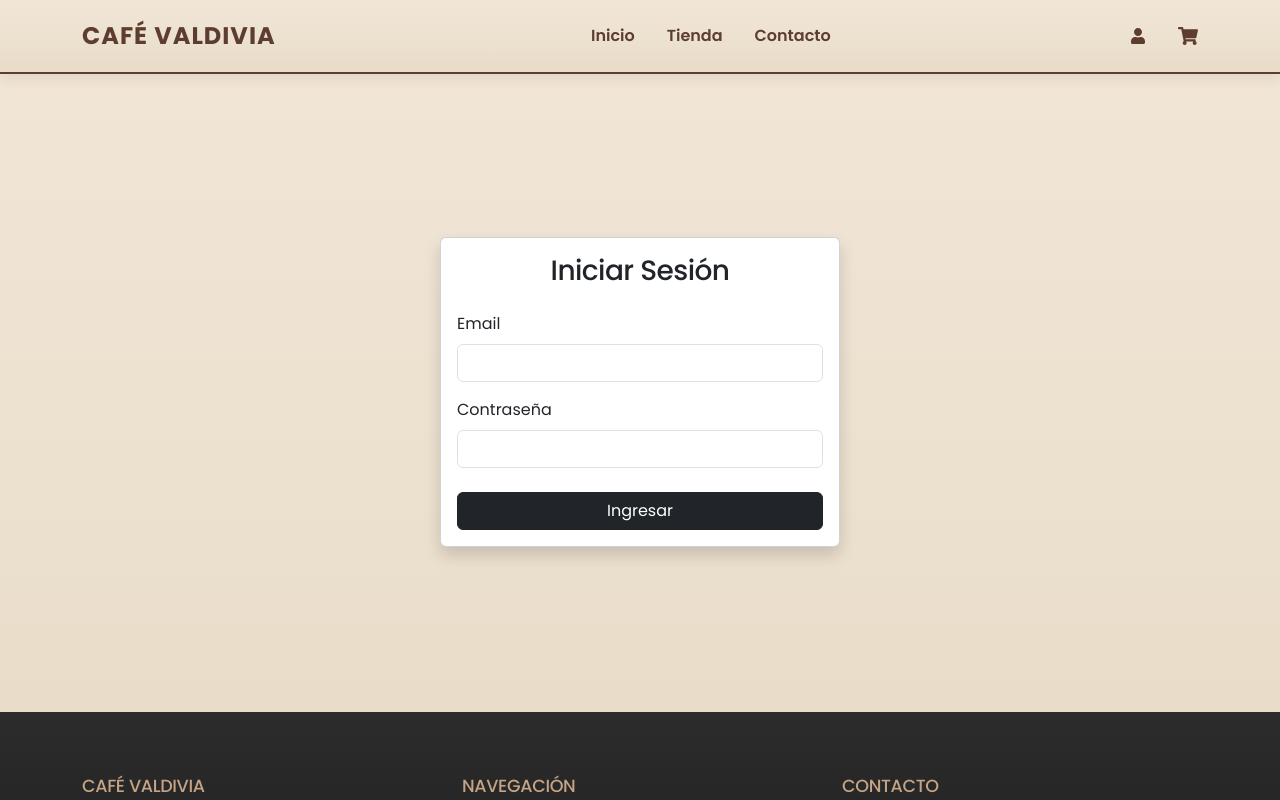
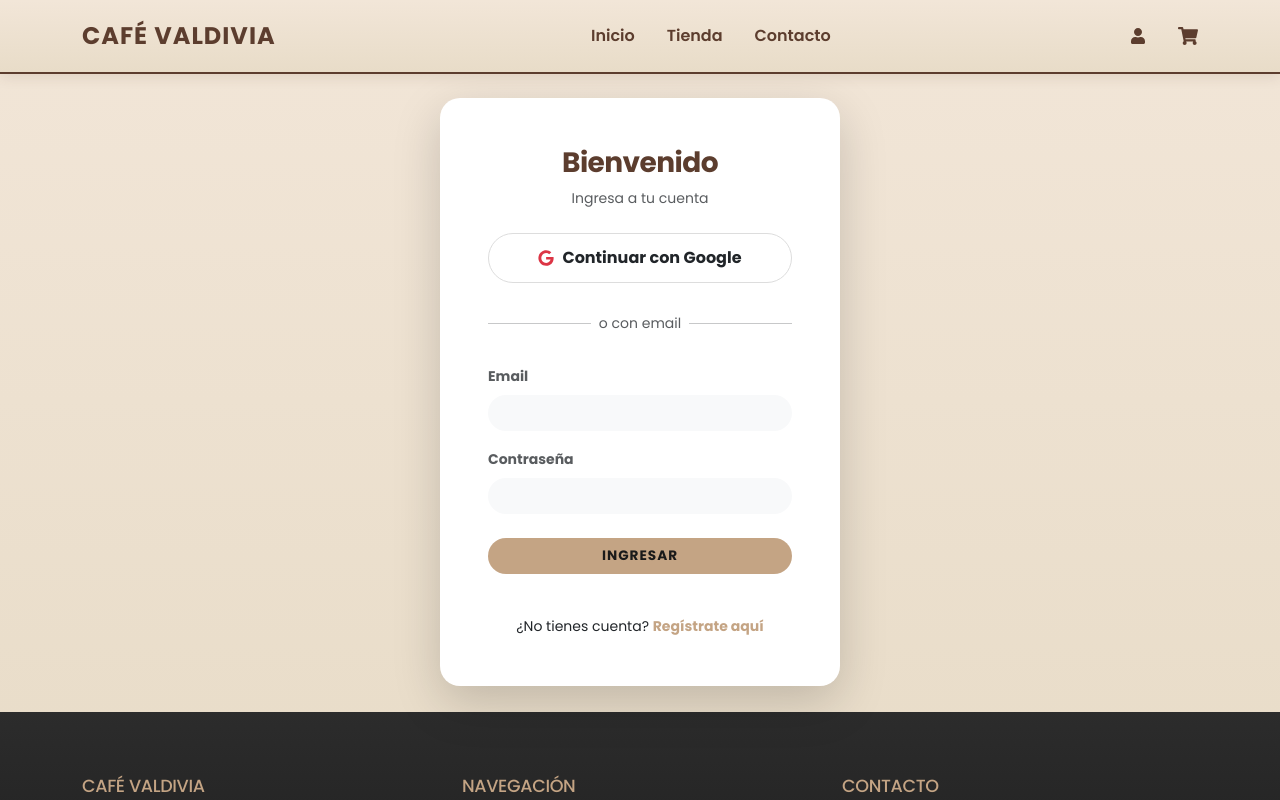
Before and after one commit to ZamnCL/CafeteriaEspecialidadValdivia, a React (Vite) app: page /login in a window 1280 px wide. Shown: the top 800 px of the page. Built offline with nearby package versions, Linux system fonts and the light colour scheme.

Commit message:
creacion de usuario por gmail, pero aun falta arreglar panel admin

```diff
--- a/src/pages/Login.jsx
+++ b/src/pages/Login.jsx
@@ -1,7 +1,12 @@
-import { useState } from 'react';
+import { useState, useEffect } from 'react';
 import { Container, Card, Form, Button, Alert, Spinner } from 'react-bootstrap';
-import { useNavigate } from 'react-router-dom';
+import { useNavigate, Link } from 'react-router-dom';
 import { supabase } from '../supabase/cliente';
+import { FaGoogle } from 'react-icons/fa'; // Asegúrate de tener react-icons instalado
+import { useAuth } from '../context/AuthContext';
+
+// Reutilizamos estilos del Admin para coherencia, o puedes poner estilos inline
+import './Admin.css';
 
 function Login() {
   const [email, setEmail] = useState('');
@@ -9,6 +14,12 @@ function Login() {
   const [loading, setLoading] = useState(false);
   const [error, setError] = useState(null);
   const navigate = useNavigate();
+  const { user } = useAuth();
+
+  // Si ya está logueado, redirigir
+  useEffect(() => {
+    if (user) navigate('/admin'); // O a /mi-cuenta
+  }, [user, navigate]);
 
   const handleLogin = async (e) => {
     e.preventDefault();
@@ -24,40 +35,85 @@ function Login() {
       setError(error.message);
       setLoading(false);
     } else {
-      navigate('/admin'); // Te redirige al panel al entrar
+      navigate('/'); // Redirigir al inicio tras login exitoso
+    }
+  };
+
+  // MANEJADOR GOOGLE
+  const handleGoogleLogin = async () => {
+    try {
+      setLoading(true);
+      const { error } = await supabase.auth.signInWithOAuth({
+        provider: 'google',
+        options: {
+          redirectTo: window.location.origin // Vuelve a tu página actual después de Google
+        }
+      });
+      if (error) throw error;
+    } catch (error) {
+      setError(error.message);
+      setLoading(false);
     }
   };
 
   return (
     <Container className="d-flex justify-content-center align-items-center" style={{ minHeight: '80vh' }}>
-      <Card style={{ width: '400px' }} className="shadow">
-        <Card.Body>
-          <h3 className="text-center mb-4">Iniciar Sesión</h3>
+      <Card style={{ width: '400px', borderRadius: '20px', border: 'none' }} className="shadow-lg">
+        <Card.Body className="p-5">
+          <div className="text-center mb-4">
+            <h3 className="fw-bold" style={{color: '#5c3d2e'}}>Bienvenido</h3>
+            <p className="text-muted small">Ingresa a tu cuenta</p>
+          </div>
+
           {error && <Alert variant="danger">{error}</Alert>}
+
+          {/* BOTÓN GOOGLE (Destacado) */}
+          <Button
+            variant="outline-dark"
+            className="w-100 rounded-pill d-flex align-items-center justify-content-center gap-2 mb-4"
+            onClick={handleGoogleLogin}
+            style={{padding: '12px', borderColor: '#ddd'}}
+            disabled={loading}
+          >
+            <FaGoogle className="text-danger" />
+            <span className="fw-bold">Continuar con Google</span>
+          </Button>
+
+          <div className="d-flex align-items-center mb-4">
+            <hr className="flex-grow-1" /> <span className="mx-2 text-muted small">o con email</span> <hr className="flex-grow-1" />
+          </div>
 
           <Form onSubmit={handleLogin}>
             <Form.Group className="mb-3">
-              <Form.Label>Email</Form.Label>
+              <Form.Label className="fw-bold small text-muted">Email</Form.Label>
               <Form.Control
                 type="email"
                 value={email}
                 onChange={(e) => setEmail(e.target.value)}
                 required
+                className="rounded-pill bg-light border-0 px-3"
               />
             </Form.Group>
             <Form.Group className="mb-4">
-              <Form.Label>Contraseña</Form.Label>
+              <Form.Label className="fw-bold small text-muted">Contraseña</Form.Label>
               <Form.Control
                 type="password"
                 value={password}
                 onChange={(e) => setPassword(e.target.value)}
                 required
+                className="rounded-pill bg-light border-0 px-3"
               />
             </Form.Group>
-            <Button variant="dark" type="submit" className="w-100" disabled={loading}>
+
+            <Button type="submit" className="w-100 rounded-pill mb-3 btn-coffee-pill border-0" disabled={loading}>
               {loading ? <Spinner animation="border" size="sm" /> : 'Ingresar'}
             </Button>
           </Form>
+
+          <div className="text-center mt-4">
+            <small>¿No tienes cuenta? <Link to="/registro" style={{color: '#c4a484', fontWeight: 'bold'}}>Regístrate aquí</Link></small>
+          </div>
+
         </Card.Body>
       </Card>
     </Container>
```
